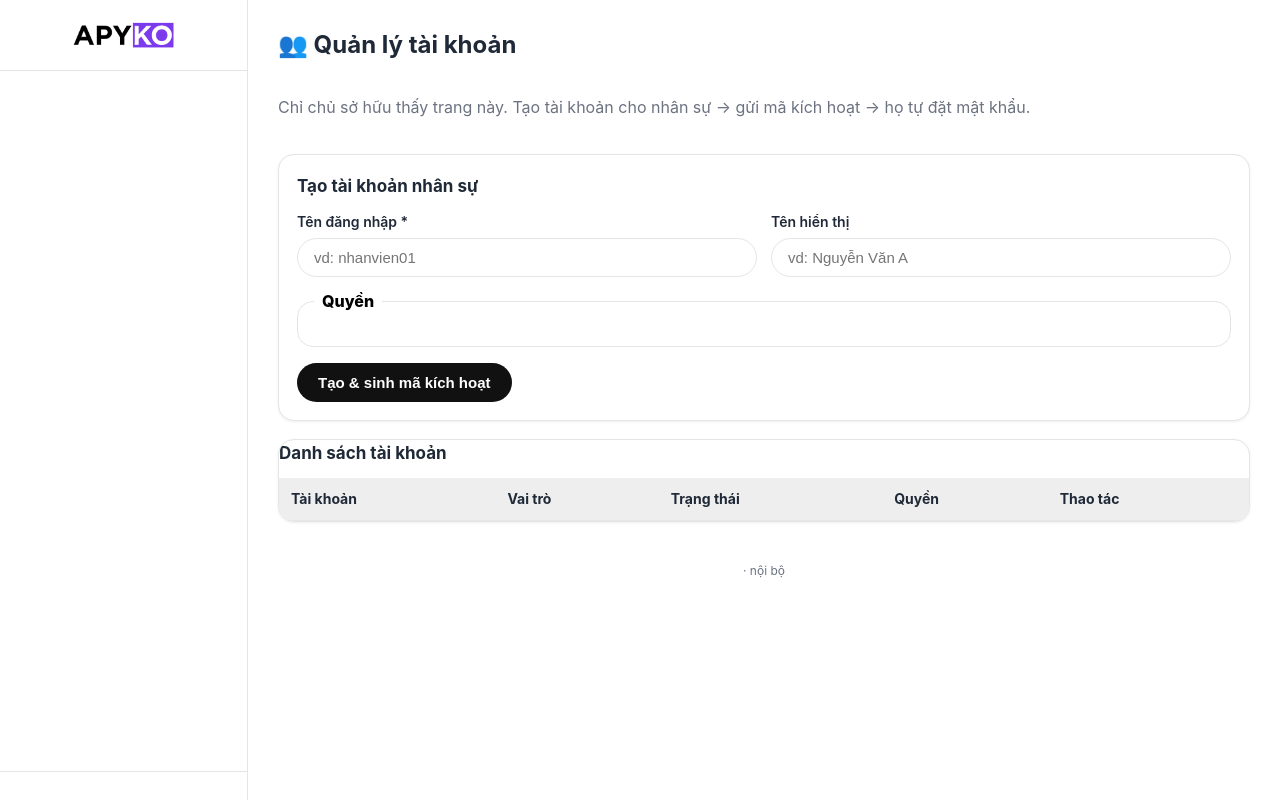
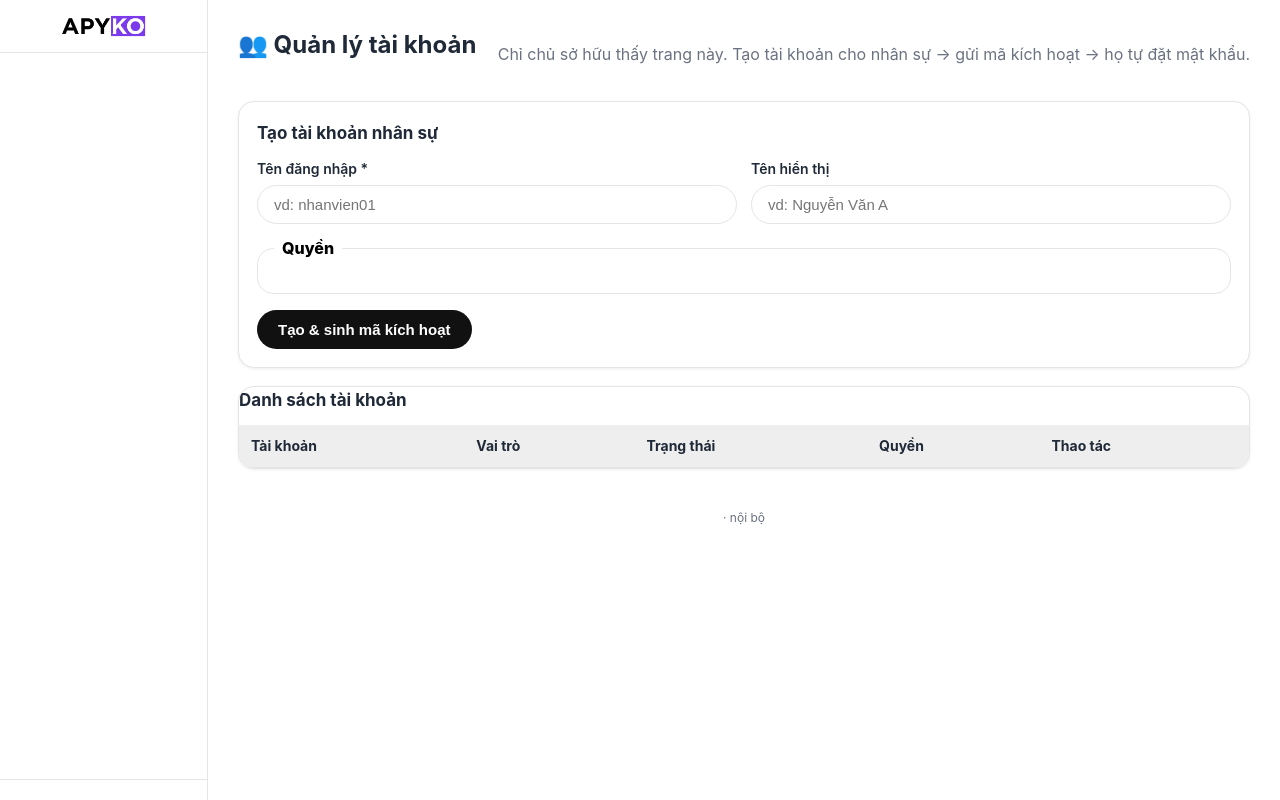
Before and after one commit to xuandz402-max/Apyko-Agency, a FastAPI app: template templates/accounts.html in a window 1280 px wide. Run offline with FastAPI, Linux system fonts and the light colour scheme; the template is opened without the code that fills it, so the values that code supplies are empty.

Commit message:
Sidebar thu nho: 248px -> 208px, muc menu gon dang pill, logo nho hon, menu tu cuon khi danh sach dai

```diff
--- a/static/style.css
+++ b/static/style.css
@@ -29,29 +29,29 @@ a:hover { text-decoration: underline; }
 /* ---------- layout ---------- */
 .app { display: flex; min-height: 100vh; }
 .sidebar {
-  width: 248px; flex-shrink: 0;
+  width: 208px; flex-shrink: 0;
   background: #fff; border-right: 1px solid var(--line);
   display: flex; flex-direction: column;
   position: sticky; top: 0; height: 100vh;
   z-index: 40;
 }
-.brand { display: flex; align-items: center; justify-content: center; gap: 10px; padding: 18px 16px; border-bottom: 1px solid var(--line); }
+.brand { display: flex; align-items: center; justify-content: center; gap: 10px; padding: 12px 10px; border-bottom: 1px solid var(--line); }
 .brand:hover { text-decoration: none; }
 .brand-name { font-weight: 800; font-size: 17px; color: var(--ink); }
 .logo { display: inline-flex; font-weight: 900; letter-spacing: 0.5px; font-size: 20px; }
 .logo-apy { color: #111; }
 .logo-ko { color: #fff; background: var(--brand); padding: 1px 7px; border-radius: 5px; margin-left: 2px; }
-.brand-img { height: 34px; width: auto; display: block; }
+.brand-img { height: 28px; width: auto; display: block; }
 .auth-logo img { height: 46px; width: auto; }
-.nav { padding: 12px 10px; display: flex; flex-direction: column; gap: 4px; flex: 1; }
+.nav { padding: 8px 8px; display: flex; flex-direction: column; gap: 2px; flex: 1; overflow-y: auto; }
 .nav-item {
-  display: block; padding: 10px 12px; border-radius: 9px;
-  color: var(--ink); font-weight: 500;
+  display: block; padding: 7px 10px; border-radius: 999px;
+  color: var(--ink); font-weight: 500; font-size: 14px; white-space: nowrap;
 }
 .nav-item:hover { background: var(--brand-soft); text-decoration: none; }
 .nav-item.active { background: var(--brand); color: #fff; font-weight: 700; }
-.sidebar-foot { padding: 14px 16px; border-top: 1px solid var(--line); display: flex; align-items: center; justify-content: space-between; gap: 8px; }
-.me-name { font-weight: 700; font-size: 14px; }
+.sidebar-foot { padding: 10px 12px; border-top: 1px solid var(--line); display: flex; align-items: center; justify-content: space-between; gap: 8px; }
+.me-name { font-weight: 700; font-size: 13px; }
 .me-role { font-size: 12px; color: var(--muted); }
 .main { flex: 1; padding: 26px 30px; max-width: none; min-width: 0; }
 .foot { margin-top: 40px; color: var(--muted); font-size: 12px; text-align: center; }
```
